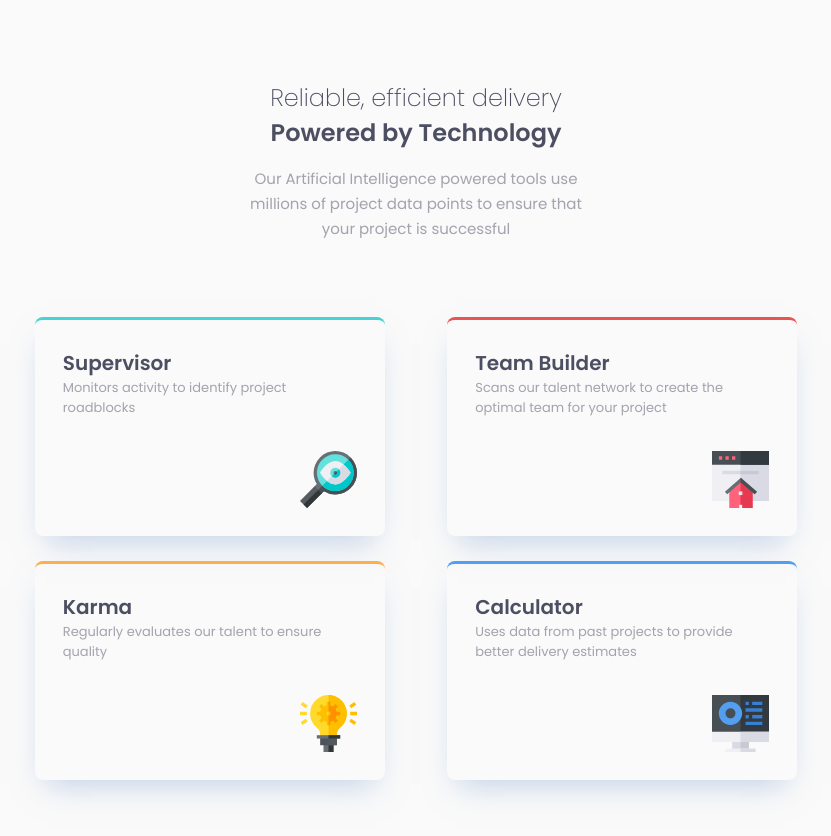
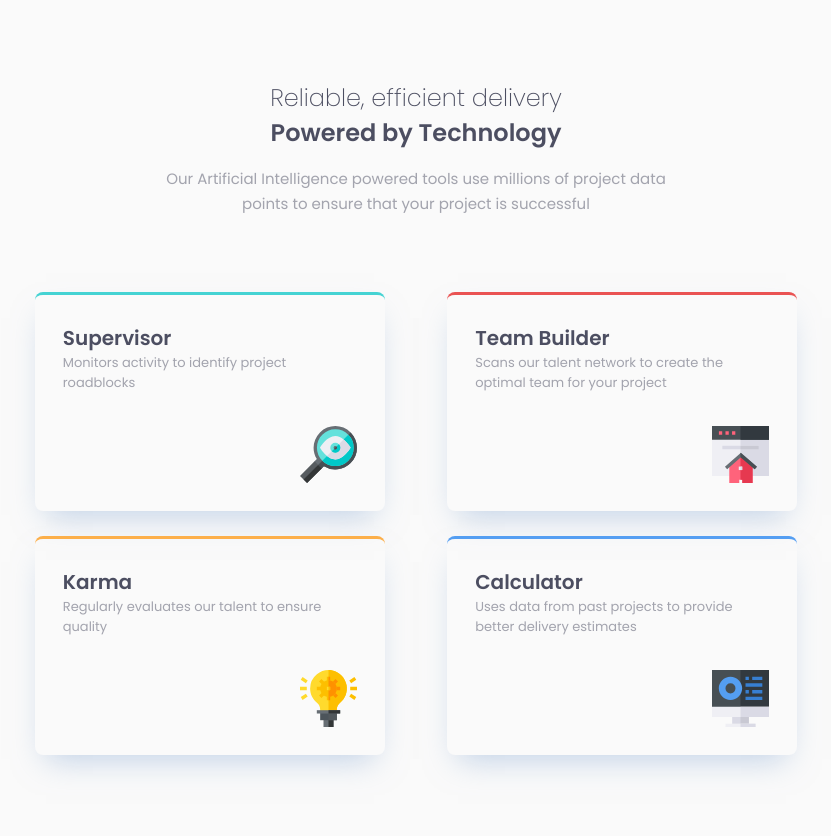
Before and after one commit to solracss/fem-4-card-feature-section, a website built with Vite: page index.html in a window 1280 px wide. Shown: the whole page, without its empty margins (224-1055 px from the left). Built offline with nearby package versions, Linux system fonts and the light colour scheme.

Commit message:
class name fix

```diff
--- a/index.html
+++ b/index.html
@@ -19,7 +19,8 @@
         <h1 class="heading-main">Reliable, efficient delivery<span class="bold">Powered by
             Technology</span>
         </h1>
-        <p class="mobile-only">Our Artificial Intelligence powered tools use millions of project data points to ensure
+        <p class="heading-description">Our Artificial Intelligence powered tools use millions of project data points to
+          ensure
           that your project is
           successful</p>
       </div>
--- a/sass/pages/_card-section.scss
+++ b/sass/pages/_card-section.scss
@@ -12,8 +12,8 @@
 	font-weight: $fw-bold;
 }
 
-.mobile-only {
-	max-width: remSize(350px);
+.heading-description {
+	max-width: remSize(540px);
 	line-height: remSize(25px);
 
 	@include setHslaColor(color, $clr-neutral-400, 0.5);
```
